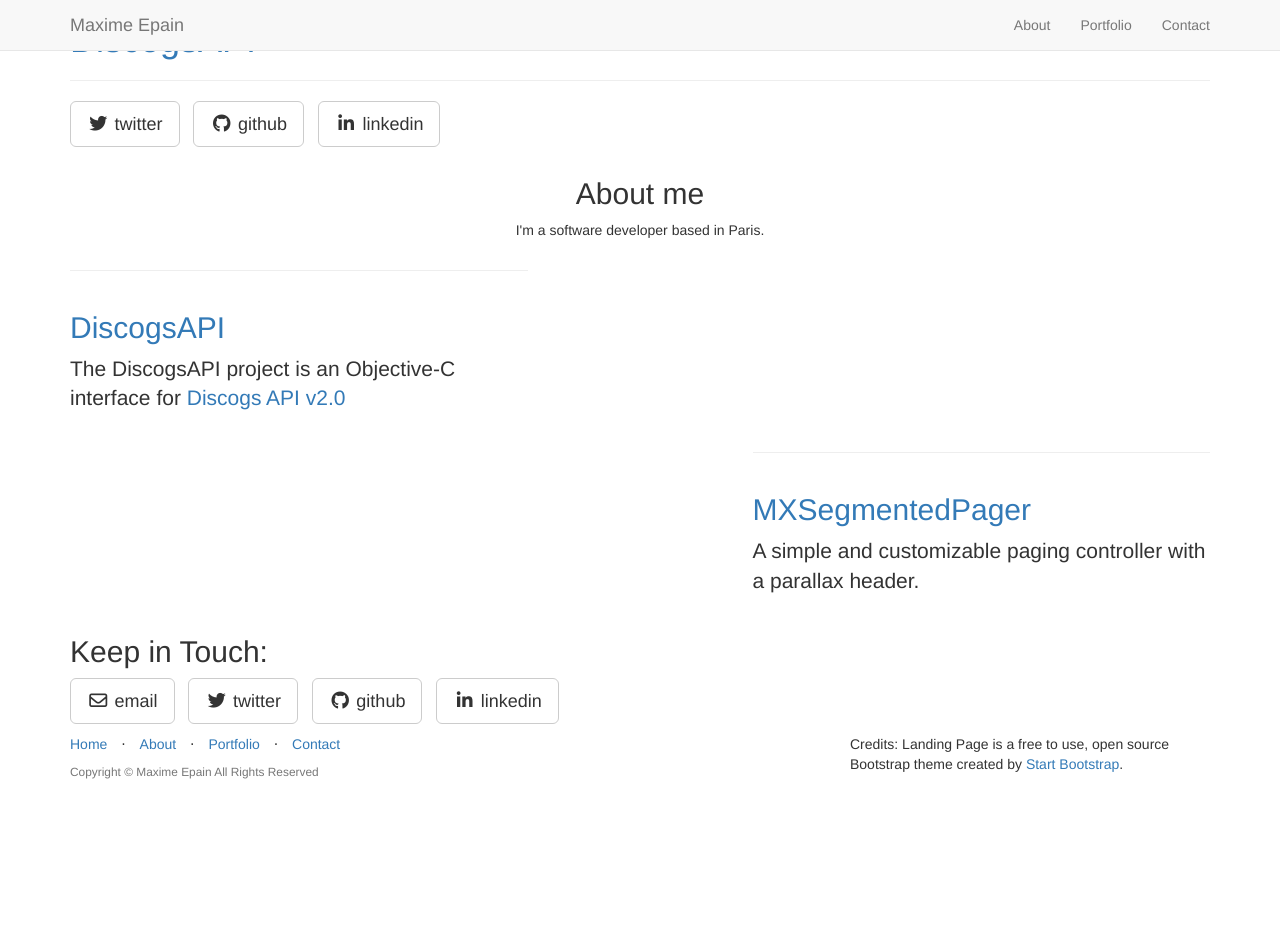
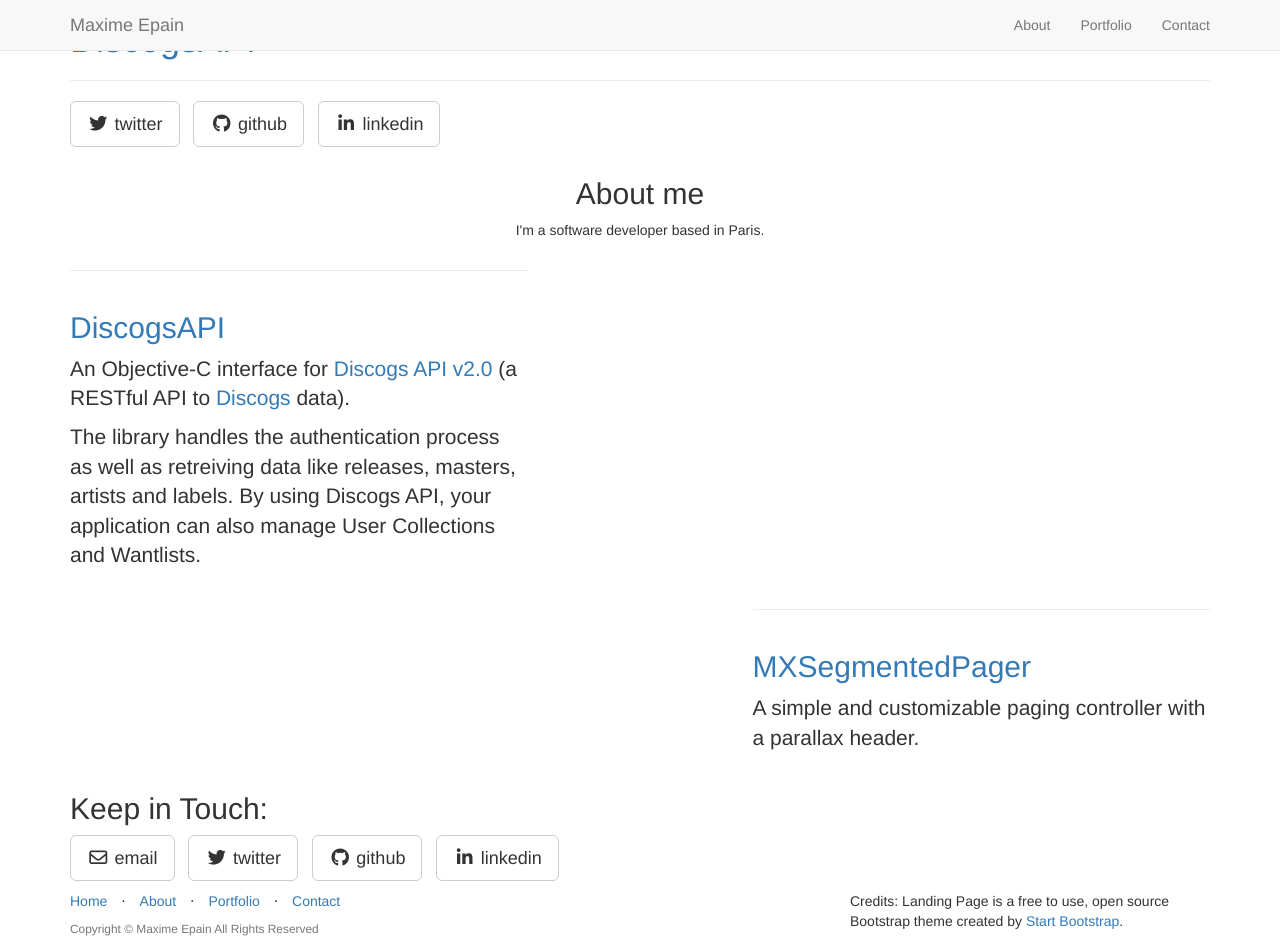
Before and after one commit to maxep/maxep.me, a Jekyll site: the page built from _posts/2015-04-11-DiscogsAPI.md, in a window 1280 px wide and 948 px high. Built offline with Jekyll 4.4.1, drawn with Linux system fonts in a browser that asks for light colours; nearby versions of some CDN libraries; library files that are not in the unit come from our copies.

Commit message:
Update 2015-04-11-DiscogsAPI.md

```diff
--- a/_posts/2015-04-11-DiscogsAPI.md
+++ b/_posts/2015-04-11-DiscogsAPI.md
@@ -5,4 +5,6 @@ category: Project
 title: <a target="_blank" href="https://github.com/maxep/DiscogsAPI">DiscogsAPI</a>
 description: |
 ---
-The DiscogsAPI project is an Objective-C interface for [Discogs API v2.0](http://www.discogs.com/developers/)
+An Objective-C interface for [Discogs API v2.0](http://www.discogs.com/developers/) (a RESTful API to [Discogs](http://www.discogs.com/) data).
+
+The library handles the authentication process as well as retreiving data like releases, masters, artists and labels. By using Discogs API, your application can also manage User Collections and Wantlists.
```
